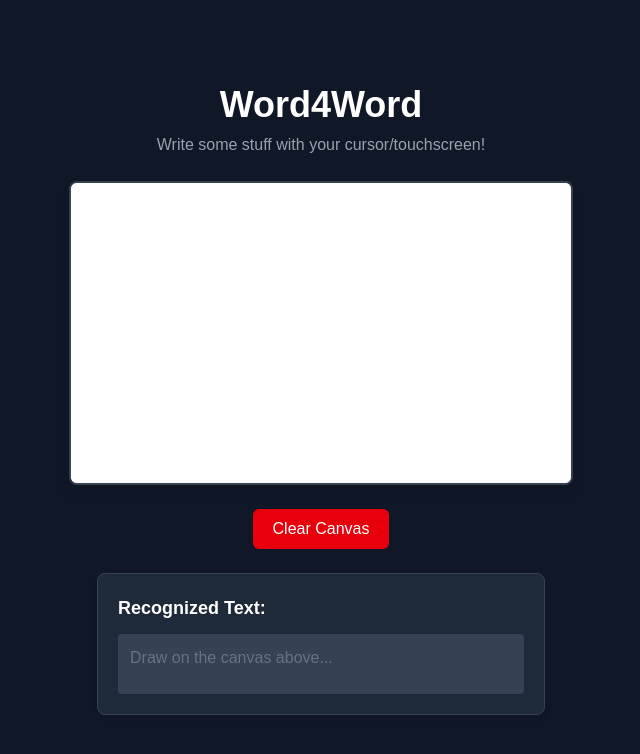
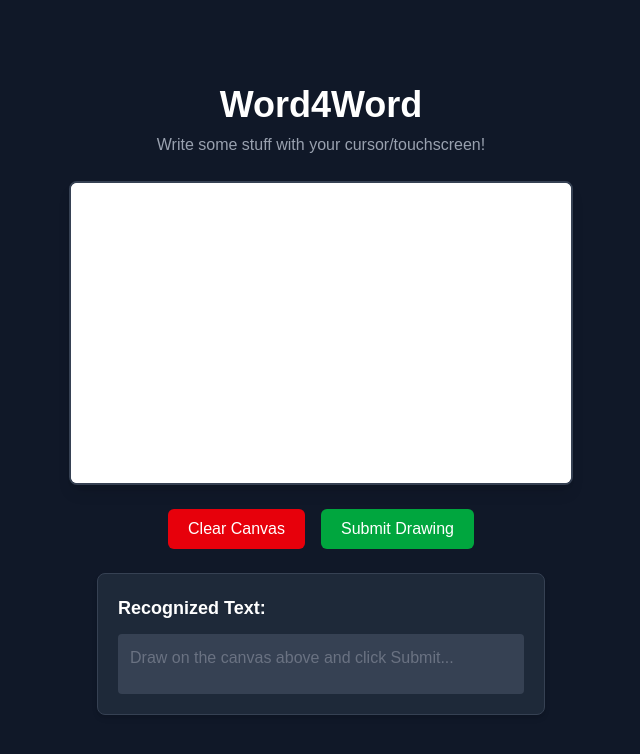
Before and after one commit to darrancebeh/word4word, a Next.js app: page / in a window 1280 px wide. Shown: the top 754 px of the page, without its empty margins (319-959 px from the left). Built offline with nearby package versions, Linux system fonts and the light colour scheme.

Commit message:
Add Submit button to process handwriting and update placeholder text

```diff
--- a/src/components/LandingPage.tsx
+++ b/src/components/LandingPage.tsx
@@ -45,7 +45,6 @@ function LandingPage() {
     if (!ctx) return;
     ctx.closePath();
     setIsDrawing(false);
-    processHandwriting();
   };
 
   const getMousePos = (event: React.MouseEvent<HTMLCanvasElement> | React.TouchEvent<HTMLCanvasElement>) => {
@@ -149,18 +148,30 @@ function LandingPage() {
         onTouchEnd={stopDrawing}
       />
 
+      {/* Group buttons together */}
+      <div className="flex space-x-4 mb-6">
         <button
           onClick={clearCanvas}
           disabled={isProcessing}
-        className={`mb-6 px-5 py-2 bg-red-600 text-white rounded-md hover:bg-red-700 transition-colors focus:outline-none focus:ring-2 focus:ring-red-500 focus:ring-opacity-50 ${isProcessing ? 'opacity-50 cursor-not-allowed' : ''}`}
+          className={`px-5 py-2 bg-red-600 text-white rounded-md hover:bg-red-700 transition-colors focus:outline-none focus:ring-2 focus:ring-red-500 focus:ring-opacity-50 ${isProcessing ? 'opacity-50 cursor-not-allowed' : ''}`}
         >
           Clear Canvas
         </button>
+        {/* Add Submit button */}
+        <button
+          onClick={processHandwriting} // Call processHandwriting on click
+          disabled={isProcessing}
+          className={`px-5 py-2 bg-green-600 text-white rounded-md hover:bg-green-700 transition-colors focus:outline-none focus:ring-2 focus:ring-green-500 focus:ring-opacity-50 ${isProcessing ? 'opacity-50 cursor-not-allowed' : ''}`}
+        >
+          Submit Drawing
+        </button>
+      </div>
+
 
       <div className="w-full max-w-md p-5 border border-gray-700 bg-gray-800 rounded-lg shadow-md">
         <h2 className="text-lg font-semibold mb-3 text-white">Recognized Text:</h2>
         <div className="whitespace-pre-wrap bg-gray-700 text-gray-100 p-3 rounded min-h-[60px] break-words">
-          {recognizedText || <span className="text-gray-500">Draw on the canvas above...</span>}
+          {recognizedText || <span className="text-gray-500">Draw on the canvas above and click Submit...</span>} {/* Updated placeholder text */}
         </div>
         {recognizedText && !recognizedText.startsWith("Processing") && !recognizedText.startsWith("Error") && (
           <button
```
Lines whose indentation alone changed are shown as unchanged.
